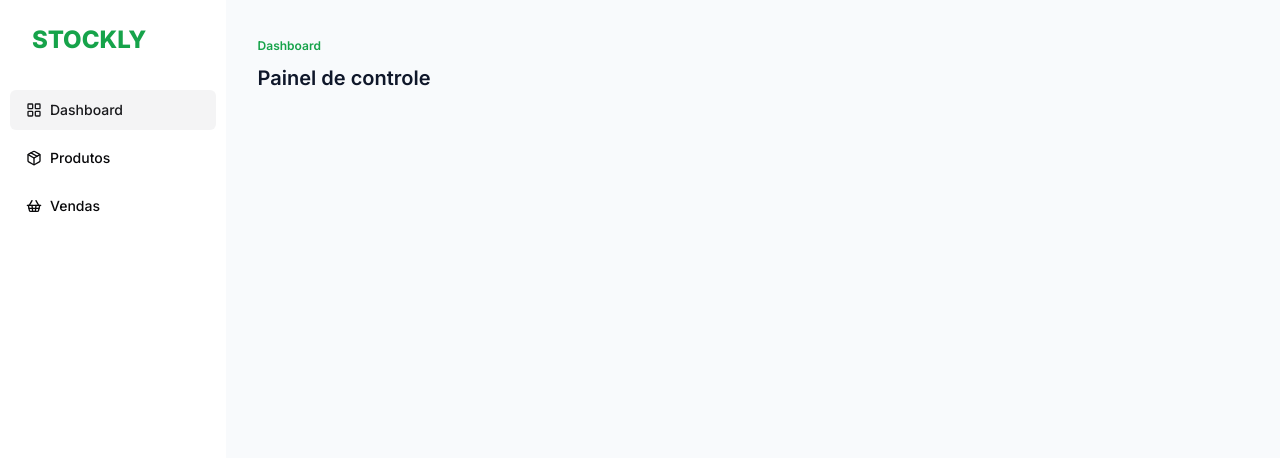
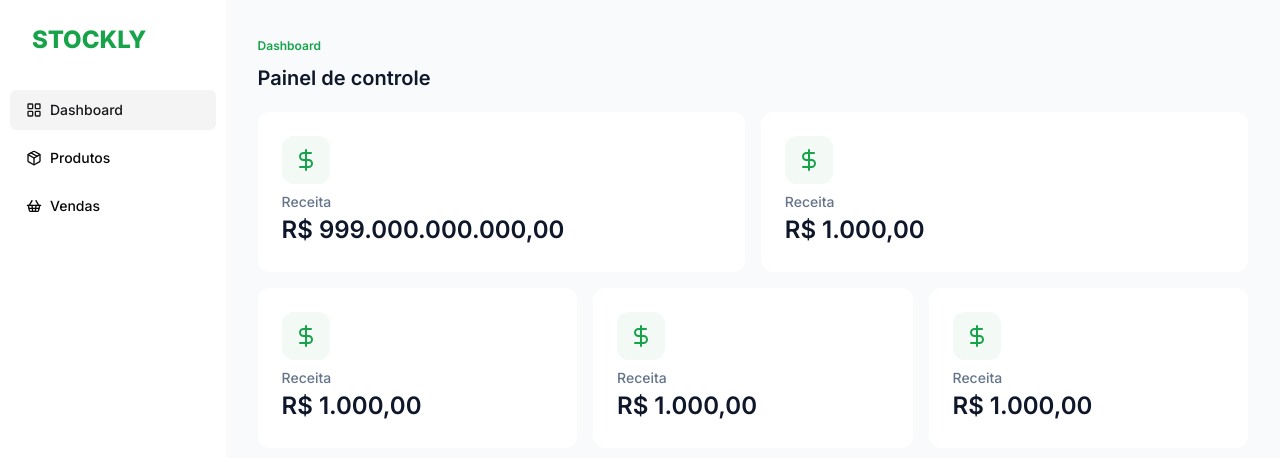
Before and after one commit to araujoerick/stock-manager, a Next.js app: page / in a window 1280 px wide. Shown: the top 458 px of the page. Built offline with nearby package versions, Linux system fonts and the light colour scheme.

Commit message:
✨ feat: add initial SummaryCard component to dashboard

```diff
--- /dev/null
+++ b/app/(dashboard)/_components/summary-card.tsx
@@ -0,0 +1,44 @@
+import { cn } from "@/app/_lib/utils";
+import { ReactNode } from "react";
+
+export const SummaryCardTitle = ({ children }: { children: ReactNode }) => {
+  return <p className="text-sm font-medium text-slate-500">{children}</p>;
+};
+
+export const SummaryCardValue = ({ children }: { children: ReactNode }) => {
+  return (
+    <p className="text-[clamp(1.125rem,2.4vw,1.5rem)] font-semibold text-slate-900">
+      {children}
+    </p>
+  );
+};
+
+export const SummaryCardHeader = ({ children }: { children: ReactNode }) => {
+  return (
+    <div className="max-w-max rounded-xl bg-primary/5 p-3 text-primary">
+      {children}
+    </div>
+  );
+};
+export const SummaryCardContent = ({ children }: { children: ReactNode }) => {
+  return <div>{children}</div>;
+};
+
+export const SummaryCard = ({
+  children,
+  className,
+}: {
+  children: ReactNode;
+  className?: string;
+}) => {
+  return (
+    <div
+      className={cn(
+        "flex flex-col space-y-2 rounded-xl bg-white p-6",
+        className,
+      )}
+    >
+      {children}
+    </div>
+  );
+};
--- /dev/null
+++ b/app/(dashboard)/page.tsx
@@ -0,0 +1,82 @@
+import { DollarSignIcon } from "lucide-react";
+import Header, {
+  HeaderLeft,
+  HeaderSubtitle,
+  HeaderTitle,
+} from "../_components/header";
+import {
+  SummaryCard,
+  SummaryCardContent,
+  SummaryCardHeader,
+  SummaryCardTitle,
+  SummaryCardValue,
+} from "./_components/summary-card";
+
+export default function Home() {
+  return (
+    <main className="w-[1188px] space-y-5 p-8">
+      <Header>
+        <HeaderLeft>
+          <HeaderSubtitle>Dashboard</HeaderSubtitle>
+          <HeaderTitle>Painel de controle</HeaderTitle>
+        </HeaderLeft>
+      </Header>
+
+      <div className="space-y-4">
+        <div className="grid grid-cols-[repeat(auto-fit,minmax(280px,1fr))] gap-4">
+          <SummaryCard>
+            <SummaryCardHeader>
+              <DollarSignIcon />
+            </SummaryCardHeader>
+            <SummaryCardContent>
+              <SummaryCardTitle>Receita</SummaryCardTitle>
+              <SummaryCardValue>R$ 999.000.000.000,00</SummaryCardValue>
+            </SummaryCardContent>
+          </SummaryCard>
+
+          <SummaryCard>
+            <SummaryCardHeader>
+              <DollarSignIcon />
+            </SummaryCardHeader>
+            <SummaryCardContent>
+              <SummaryCardTitle>Receita</SummaryCardTitle>
+              <SummaryCardValue>R$ 1.000,00</SummaryCardValue>
+            </SummaryCardContent>
+          </SummaryCard>
+        </div>
+
+        <div className="grid grid-cols-[repeat(auto-fit,minmax(280px,2fr))] gap-4">
+          <SummaryCard>
+            <SummaryCardHeader>
+              <DollarSignIcon />
+            </SummaryCardHeader>
+            <SummaryCardContent>
+              <SummaryCardTitle>Receita</SummaryCardTitle>
+              <SummaryCardValue>R$ 1.000,00</SummaryCardValue>
+            </SummaryCardContent>
+          </SummaryCard>
+
+          <SummaryCard>
+            <SummaryCardHeader>
+              <DollarSignIcon />
+            </SummaryCardHeader>
+            <SummaryCardContent>
+              <SummaryCardTitle>Receita</SummaryCardTitle>
+              <SummaryCardValue>R$ 1.000,00</SummaryCardValue>
+            </SummaryCardContent>
+          </SummaryCard>
+
+          <SummaryCard className="max-[1135px]:col-span-2 max-[820px]:col-span-1">
+            <SummaryCardHeader>
+              <DollarSignIcon />
+            </SummaryCardHeader>
+            <SummaryCardContent>
+              <SummaryCardTitle>Receita</SummaryCardTitle>
+              <SummaryCardValue>R$ 1.000,00</SummaryCardValue>
+            </SummaryCardContent>
+          </SummaryCard>
+        </div>
+      </div>
+    </main>
+  );
+}
--- a/app/page.tsx
+++ /dev/null
@@ -1,18 +0,0 @@
-import Header, {
-  HeaderLeft,
-  HeaderSubtitle,
-  HeaderTitle,
-} from "./_components/header";
-
-export default function Home() {
-  return (
-    <main className="w-[1188px] space-y-5 p-8">
-      <Header>
-        <HeaderLeft>
-          <HeaderSubtitle>Dashboard</HeaderSubtitle>
-          <HeaderTitle>Painel de controle</HeaderTitle>
-        </HeaderLeft>
-      </Header>
-    </main>
-  );
-}
```
